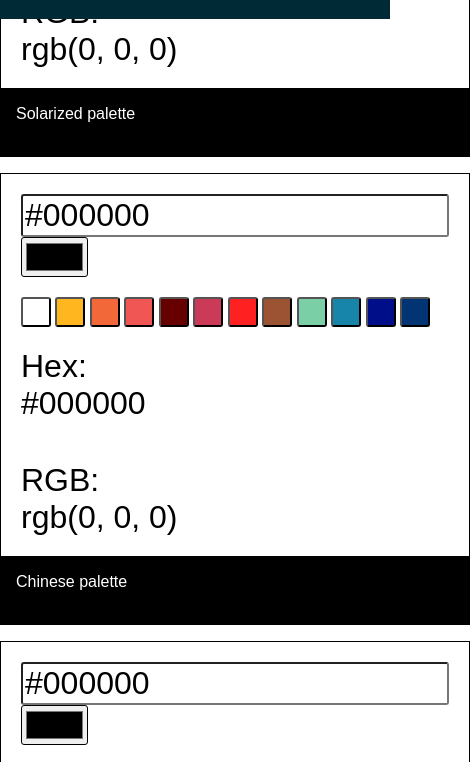
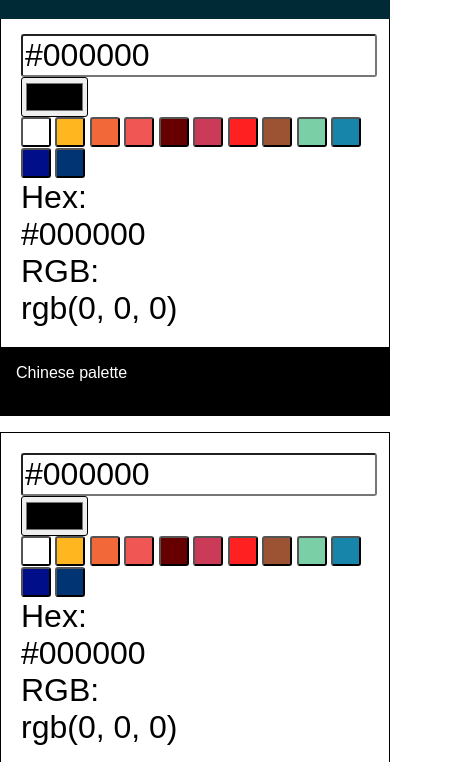
Before and after one commit to wlwl2/color, a website: page index.html in a window 390 px wide. Shown: the part 825-1587 px from the top of the page, 470 px wide, since content can reach past the window. Drawn offline with Linux system fonts and the light colour scheme.

Commit message:
another mobile fix

```diff
--- a/scss/color-palette.scss
+++ b/scss/color-palette.scss
@@ -1,18 +1,17 @@
 .color-palette {
   display: block;
   margin: 10px 0;
-  padding: 0 20px;
 }
 .color-palette button {
   border-radius: 3px;
   width: 30px;
   height: 30px;
+  display: inline-block;
 }
 @media screen and (max-width: 1023px) {
   .color-palette {
     display: block;
     margin: 0;
-    padding: 0 20px;
   }
   .color-palette button {
     border-radius: 3px;
--- a/scss/color-picker.scss
+++ b/scss/color-picker.scss
@@ -1,5 +1,6 @@
 .color-picker-main-container {
   margin-bottom: 80px;
+  width: 100%;
 }
 
 .color-picker-component {
@@ -27,7 +28,6 @@
 
   .color-picker-container {
     display: block;
-    padding: 20px 20px 0 20px;
 
     input {
       border-radius: 3px;
@@ -41,12 +41,10 @@
   }
   .hex {
     font-size: 2em;
-    padding: 20px;
   }
 
   .rgb {
     font-size: 2em;
-    padding: 20px;
   }
 }
 
@@ -69,8 +67,8 @@
     margin-bottom: 80px;
 
     .color-picker-component {
-      display: table;
-      flex-flow: row nowrap;
+      display: block;
+      width: auto;
     }
   }
 
@@ -79,30 +77,27 @@
     border: solid thin black;
     box-sizing: border-box;
     border-bottom: 0;
-    width: 100%;
+    padding: 20px;
+    width: auto;
 
     .color-picker-container {
-      display: block;
       margin: 0;
-      padding: 20px;
 
       .input-color {
-        display: block;
+        display: inline-block;
+        width: 100%;
       }
 
     }
     .hex {
       font-size: 2em;
-      padding: 20px;
     }
 
     .rgb {
       font-size: 2em;
-      padding: 20px;
     }
 
     .color-picker {
-      display: block;
       height: 3em;
       width: 5em;
     }
@@ -110,6 +105,6 @@
 
   .second-half {
     display: block;
-    width: 100%;
+    width: auto;
   }
 }
--- a/scss/common.scss
+++ b/scss/common.scss
@@ -1,6 +1,11 @@
+html {
+  width: 100%;
+}
+
 body {
   font-family: sans-serif;
   margin: 0;
+  width: 100%;
 }
 
 @media screen and (max-width: 1023px) {
```
Also changed, not shown: css/style.css, 1 other file.
